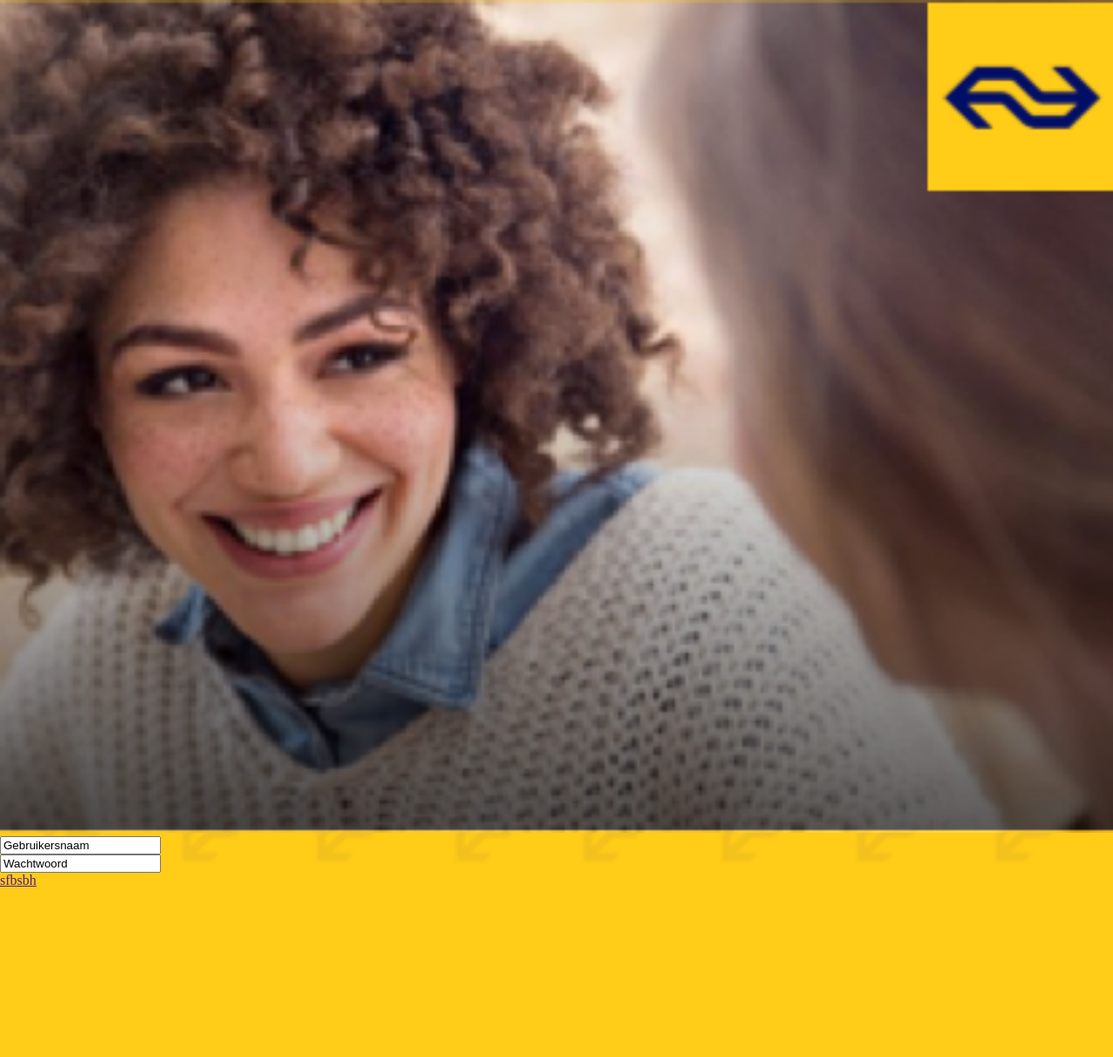
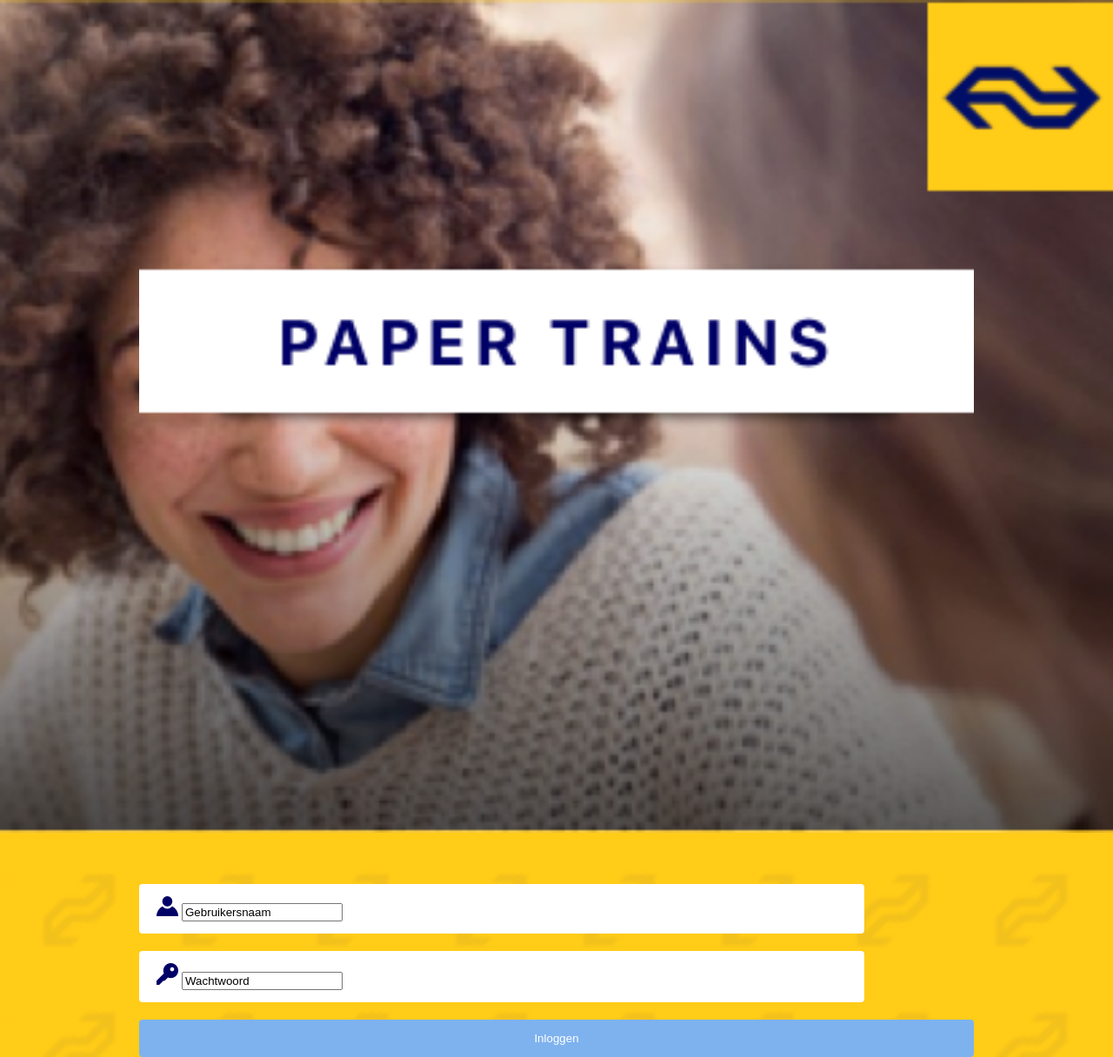
Before and after one commit to PaperTrains/frontend-mobile, a PHP site: page / in a window 1280 px wide. Shown: the whole page at 87% size. Before the commit the page ends 1020 px from the top, so only its background shows below. Run offline with PHP 8.4, Linux system fonts and the light colour scheme.

Commit message:
Index scherm af met styling
Index scherm af met styling

```diff
--- a/app/css/style.css
+++ b/app/css/style.css
@@ -1,6 +1,5 @@
 body {
-  background: url("./assets/images/ns_background.png") repeat center;
-  background-color: #ffcc18;
+  background: #ffcc18 url("../images/ns_background.png") repeat center;
   -webkit-background-size: cover;
   -moz-background-size: cover;
   -o-background-size: cover;
@@ -15,3 +14,39 @@ body {
 
 .login-header > img {
   width: 100%; }
+
+.papertrains-head {
+  width: 75%;
+  position: absolute;
+  z-index: 500;
+  top: 38%;
+  left: 12.5%; }
+
+input[type=submit] {
+  width: 75%;
+  background-color: #7EB2EF;
+  color: white;
+  padding: 14px 20px;
+  margin: 20px 12.5% 0 12.5%;
+  border: none;
+  border-radius: 4px;
+  cursor: pointer; }
+
+.username {
+  width: 62%;
+  background-color: white;
+  color: white;
+  padding: 14px 20px;
+  margin: 55px 12.5% 0 12.5%;
+  border: none;
+  border-radius: 4px;
+  outline: none; }
+
+.password {
+  width: 62%;
+  background-color: white;
+  color: white;
+  padding: 14px 20px;
+  margin: 20px 12.5% 0 12.5%;
+  border: none;
+  border-radius: 4px; }
--- a/app/scss/style.scss
+++ b/app/scss/style.scss
@@ -1,6 +1,5 @@
 body {
-    background: url("./assets/images/ns_background.png") repeat center;
-    background-color: #ffcc18;
+    background: #ffcc18 url("../images/ns_background.png") repeat center;
     -webkit-background-size: cover;
     -moz-background-size: cover;
     -o-background-size: cover;
@@ -19,3 +18,42 @@ body {
     // overflow: hidden;
     width: 100%;
 }
+.papertrains-head {
+    width: 75%;
+    position: absolute;
+    z-index: 500;
+    top: 38%;
+    left: 12.5%;
+}
+
+input[type=submit] {
+    width: 75%;
+    background-color: #7EB2EF;
+    color: white;
+    padding: 14px 20px;
+    margin: 20px 12.5% 0 12.5%;
+    border: none;
+    border-radius: 4px;
+    cursor: pointer;
+}
+
+.username {
+    width: 62%;
+    background-color: white;
+    color: white;
+    padding: 14px 20px;
+    margin: 55px 12.5% 0 12.5%;
+    border: none;
+    border-radius: 4px;
+    outline: none;
+}
+
+.password {
+    width: 62%;
+    background-color: white;
+    color: white;
+    padding: 14px 20px;
+    margin: 20px 12.5% 0 12.5%;
+    border: none;
+    border-radius: 4px;
+}
--- a/index.php
+++ b/index.php
@@ -11,12 +11,22 @@
         <div class="login-header">
             <img src="./app/images/Header.png">
         </div>
+        <img src="./app/images/h1.png" class="papertrains-head">
         <div class="login-form">
-            <input type="text" name="Gebruikersnaam" value="Gebruikersnaam"><br>
-            <input type="text" name="Wachtwoord" value="Wachtwoord"><br>
+            <div class="username">
+                <img src="./app/images/gebruikersnaam_icon.png">
+                <input type="text" name="Gebruikersnaam" value="Gebruikersnaam"><br>
+            </div>
+            <div class="password">
+                <img src="./app/images/wachtwoord_icon.png">
+                <input type="text" name="Wachtwoord" value="Wachtwoord"><br>
+            </div>
         </div>
 
-        <a href="">sfbsbh</a>
+        <a href="#">
+            <input type="submit" value="Inloggen">
+        </a>
+
     </div>
   <script src="./app/js/scripts.js"></script>
 </body>
```
